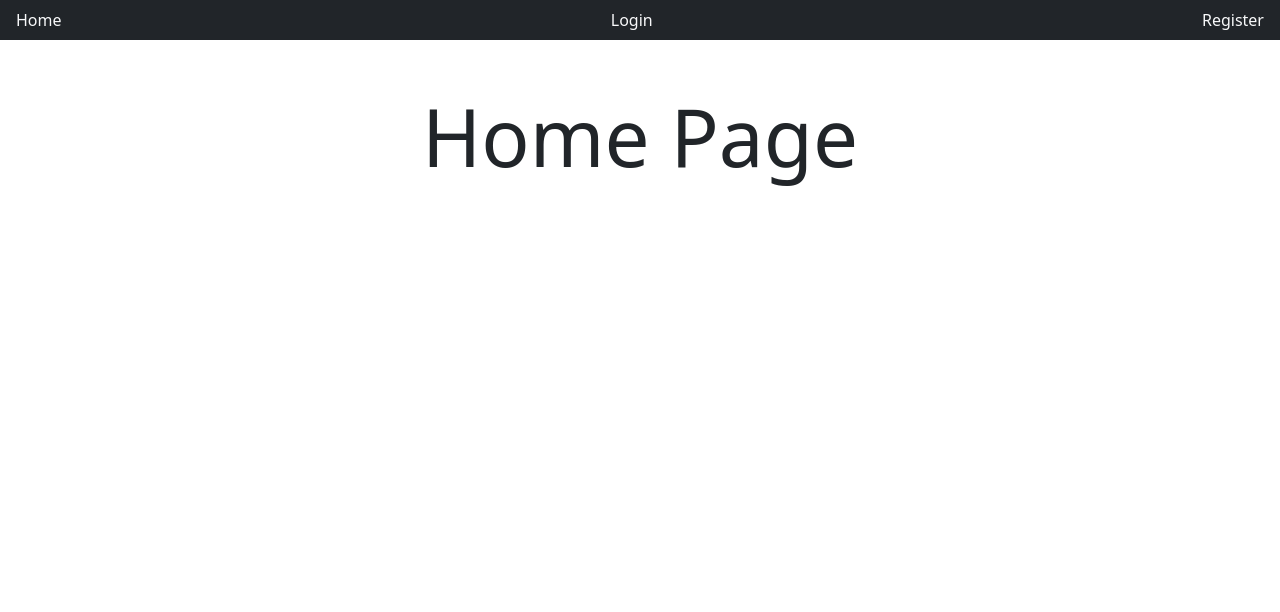
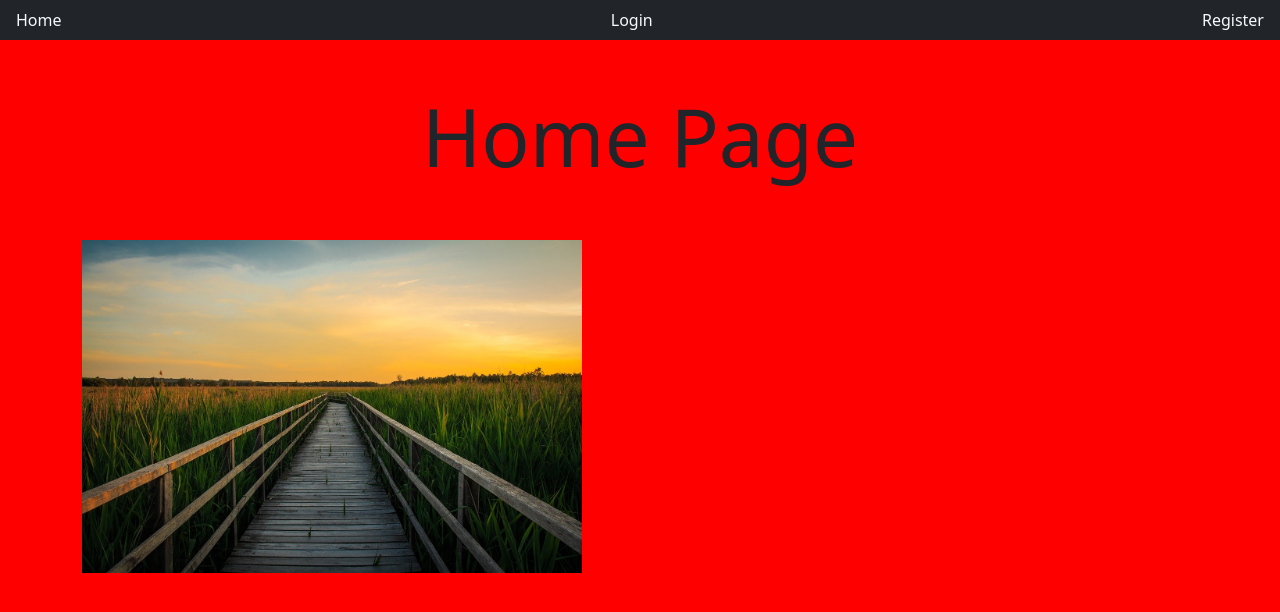
Before and after one commit to rakshithsgowda/mern-practise-socialmedia-frontend, a Next.js app: page / in a window 1280 px wide. Shown: the top 612 px of the page. Built offline with nearby package versions, Linux system fonts and the light colour scheme.

Commit message:
public folder

```diff
--- a/pages/_app.js
+++ b/pages/_app.js
@@ -1,9 +1,13 @@
 import "bootstrap/dist/css/bootstrap.min.css"
 import Nav from '../components/Nav'
+import Head from 'next/head'
 
 function MyApp({ Component, pageProps }) {
   return (
     <>
+      <Head>
+        <link rel="stylesheet" href="/css/styles.css" />
+      </Head>
       <Nav/>
       <Component {...pageProps} />
     </>
--- a/pages/index.js
+++ b/pages/index.js
@@ -4,6 +4,7 @@
       <div className="row">
         <div className="col">
           <h1 className='display-1 text-center py-5'>Home Page</h1>
+          <img src="/images/default.jpg" alt="image" />
         </div>
       </div>
     </div>
--- /dev/null
+++ b/public/css/styles.css
@@ -0,0 +1,8 @@
+img{
+  width: 500px;
+
+}
+
+body{
+  background-color: red !important;
+}
```
Also changed, not shown: public/images/default.jpg (added).
